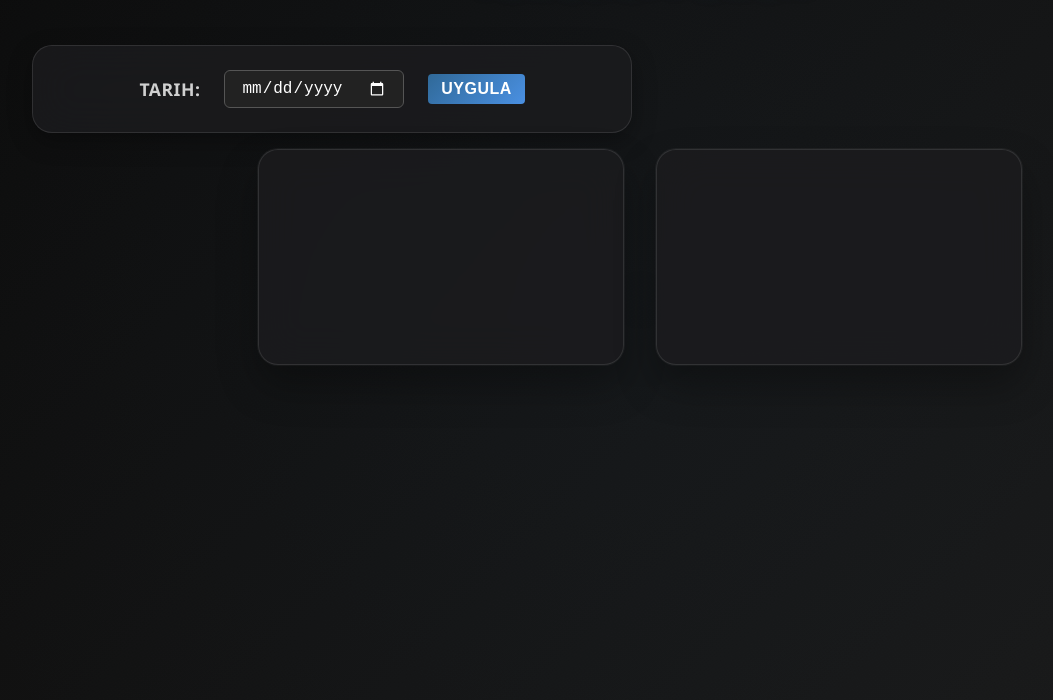
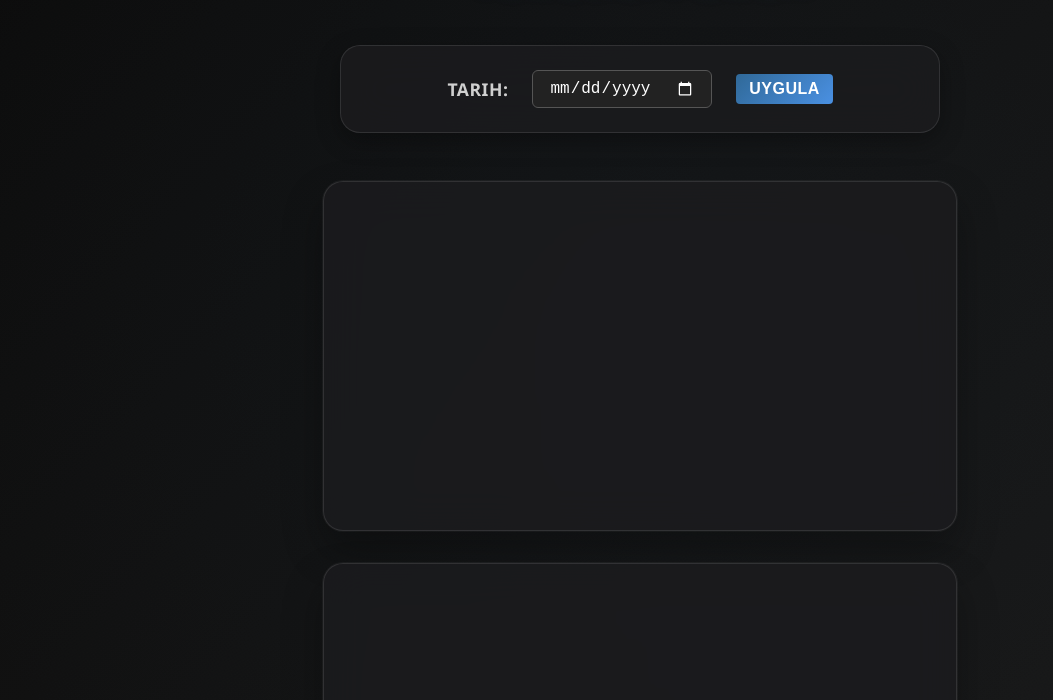
Before and after one commit to definetelynotarobot/python-web-editor-tez, a website: page log-server/public/admin-dashboard.html in a window 1280 px wide. Shown: the part 100-800 px from the top of the page, without its empty margins (0-1053 px from the left). Drawn offline with nearby package versions, Linux system fonts and the light colour scheme.

Commit message:
chart styling

```diff
--- a/log-server/public/static/css/styles.css
+++ b/log-server/public/static/css/styles.css
@@ -704,8 +704,9 @@ body {
     0 0 0 1px rgba(255, 255, 255, 0.05);
   padding: 2rem;
   transition: all 0.3s ease;
-  max-width: 100%;
+  max-width: 700px;
   height: auto !important;
+  height: 350px !important; /* or 400px, your call */
 }
 
 .chart-grid canvas:hover {
@@ -824,10 +825,6 @@ max-width: 700px;
 max-height: 350px;
 }
 
-.filter-container {
-text-align: center;
-margin: 1rem 0;
-}
 
 
 .filter-container button {
```
